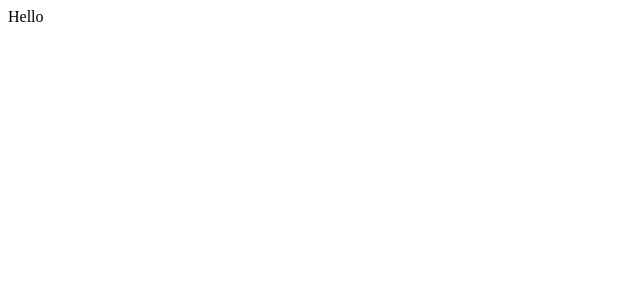
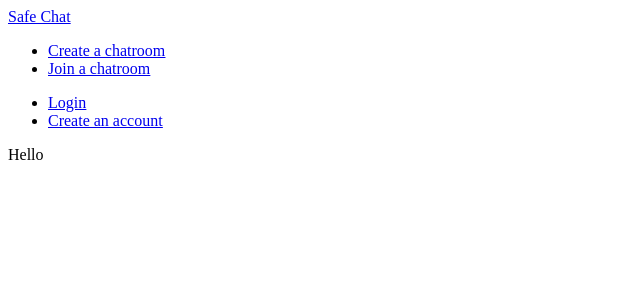
Before and after one commit to JKAnderson409/SafeChat, a React app: page / in a window 1280 px wide. Shown: the top 300 px of the page, without its empty margins (0-640 px from the left). Built offline with nearby package versions, Linux system fonts and the light colour scheme; the HTML template or start-up script is replaced by a standard one.

Commit message:
add react basic skeleton

```diff
--- a/client/src/components/App.js
+++ b/client/src/components/App.js
@@ -1,13 +1,25 @@
 import React from 'react';
+import {
+  BrowserRouter as Router,
+  Route,
+  Link
+} from 'react-router-dom';
+import {Header} from './Header';
 
 export default class App extends React.Component{
   constructor(props){
     super(props)
+    this.state = {}
   }
 
   render(){
     return(
-      <div>Hello</div>
+      <Router>
+        <div>
+          <Header/>
+          <div>Hello</div>
+        </div>
+      </Router>
     )
   }
 }
--- /dev/null
+++ b/client/src/components/Header.js
@@ -0,0 +1,33 @@
+import React from 'react'
+import {
+  BrowserRouter as Router,
+  Route,
+  Link
+} from 'react-router-dom'
+import {Navbar, Nav, NavItem, NavDropdown, MenuItem} from 'react-bootstrap'
+
+export const Header = ()=>(
+  <Navbar>
+    <Navbar.Header>
+      <Navbar.Brand>
+        <Link to="/">Safe Chat</Link>
+      </Navbar.Brand>
+    </Navbar.Header>
+    <Nav>
+      <NavItem eventKey={1}>
+        <Link to="/create">Create a chatroom</Link>
+      </NavItem>
+      <NavItem eventKey={2}>
+        <Link to="/join">Join a chatroom</Link>
+      </NavItem>
+    </Nav>
+    <Nav pullRight>
+      <NavItem eventKey={1}>
+        <Link to="/login">Login</Link>
+      </NavItem>
+      <NavItem eventKey={2}>
+        <Link to="/signUp">Create an account</Link>
+      </NavItem>
+    </Nav>
+  </Navbar>
+)
```
Also changed, not shown: 2 other files (tests, documents, lock files or other folders).
